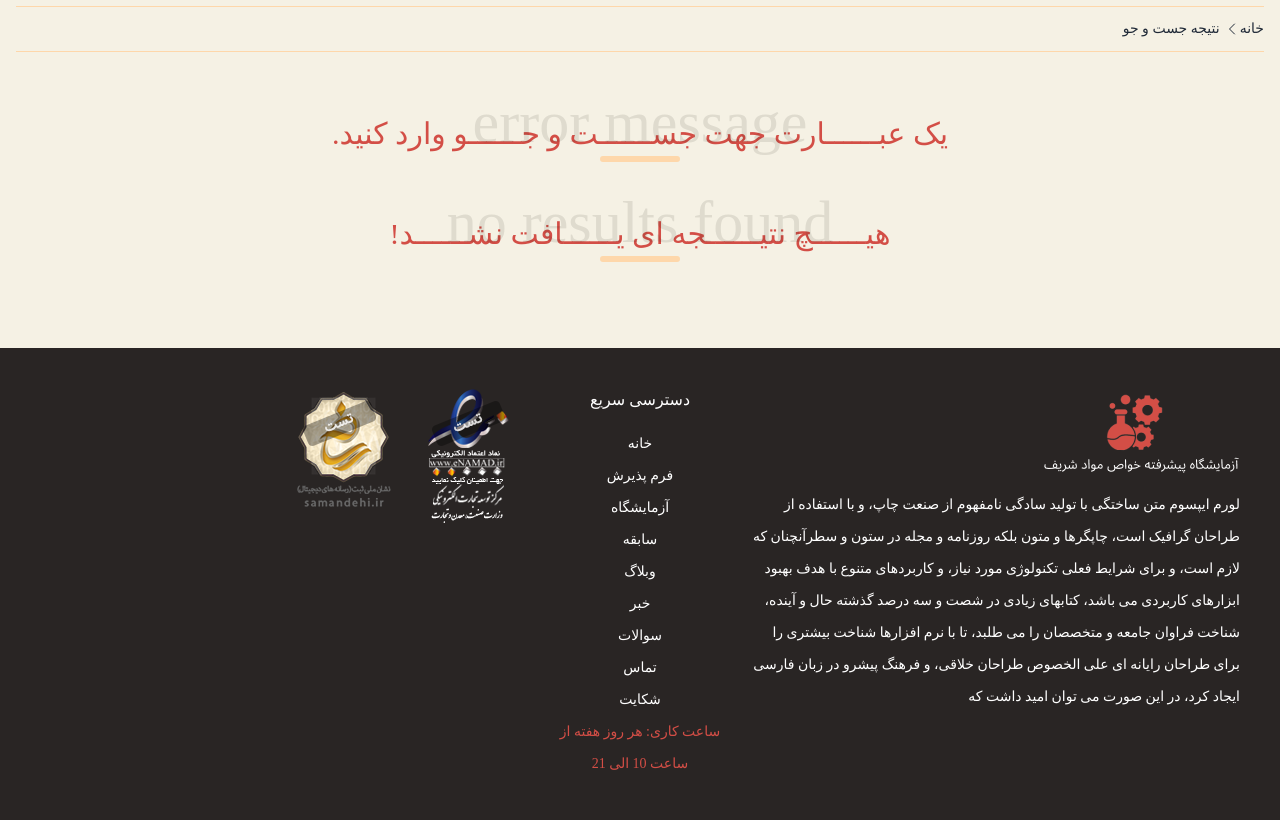
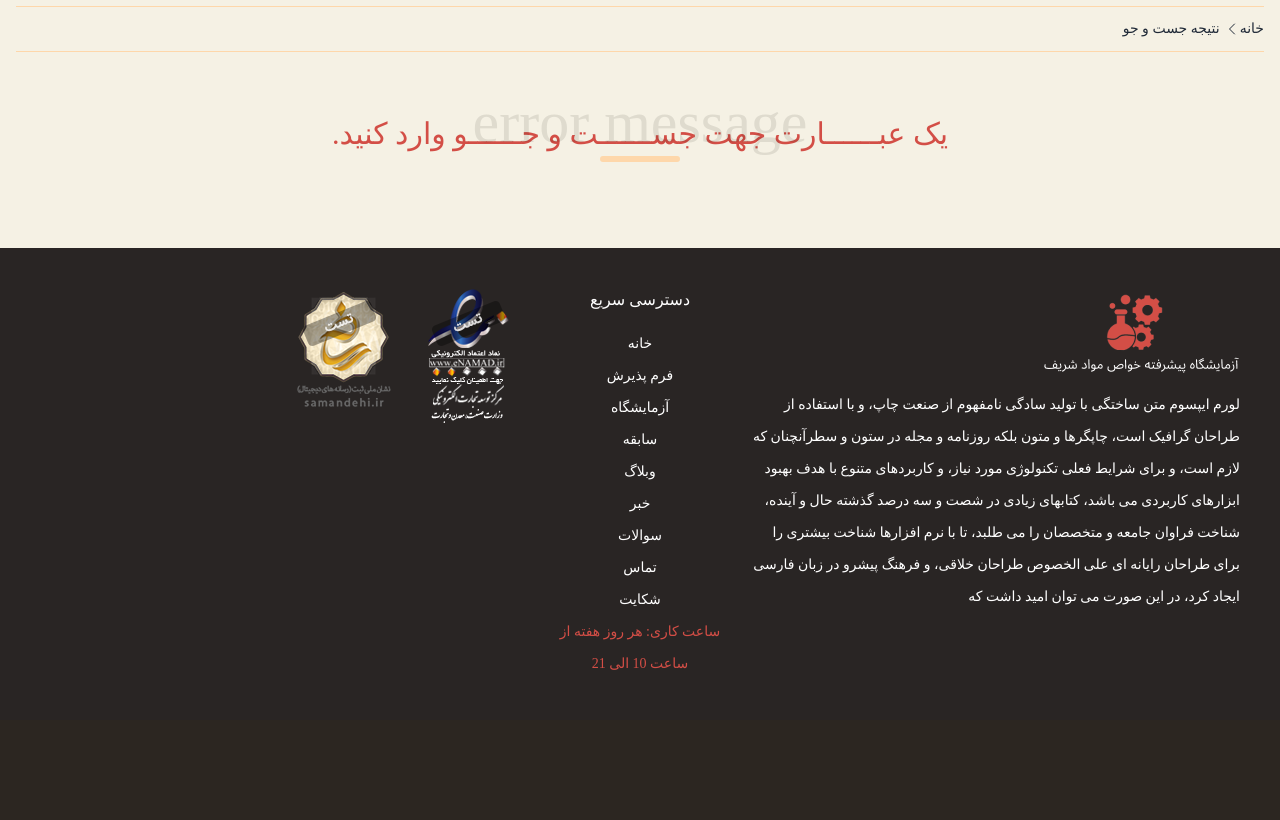
Before and after one commit to PouyaBaniadam2000/SharifLaboratory, a Django app: page /search/ in a window 1280 px wide. Shown: the part 134-954 px from the top of the page. After the commit the page ends 804 px from the top, so only its background shows below. Run offline with Django 4.2, Linux system fonts and the light colour scheme; data comes from the database, SQL or seed files in the repository; some libraries are stand-ins or nearby versions.

Commit message:
improved search result functionality.

```diff
--- a/home/templates/home/search_result.html
+++ b/home/templates/home/search_result.html
@@ -172,7 +172,7 @@
                     </div>
                 {% endif %}
 
-            {% else %}
+            {% elif not error_message %}
 
                 <div class="flex justify-center relative my-16">
 
--- a/home/views.py
+++ b/home/views.py
@@ -1,3 +1,4 @@
+from django.db.models import Q
 from django.shortcuts import render
 from django.views.generic import TemplateView
 from home.models import GeneralWebsiteIdea, GeneralWebsiteIdeaImage, SharifLabServicePreview, TeamMember, Certificate
@@ -34,19 +35,17 @@ def search_view(request):
         }
         return render(request, 'home/search_result.html', context)
 
-    weblog_results = Weblog.objects.filter(title__icontains=query)
-    tiding_results = Tiding.objects.filter(title__icontains=query)
-    record_results = Record.objects.filter(title__icontains=query)
-    laboratory_results = Laboratory.objects.filter(title__icontains=query)
+    weblog_results = Weblog.objects.filter(Q(title__icontains=query) | Q(body__icontains=query))
+    tiding_results = Tiding.objects.filter(Q(title__icontains=query) | Q(body__icontains=query))
+    record_results = Record.objects.filter(Q(title__icontains=query) | Q(body__icontains=query))
+    laboratory_results = Laboratory.objects.filter(Q(title__icontains=query) | Q(body__icontains=query))
 
-    has_weblog_results = len(weblog_results) > 0
-    has_tiding_results = len(tiding_results) > 0
-    has_record_results = len(record_results) > 0
-    has_laboratory_results = len(laboratory_results) > 0
+    has_weblog_results = weblog_results.exists()
+    has_tiding_results = tiding_results.exists()
+    has_record_results = record_results.exists()
+    has_laboratory_results = laboratory_results.exists()
 
-    has_any_results = (
-            has_weblog_results or has_tiding_results or has_record_results or has_laboratory_results
-    )
+    has_any_results = (has_weblog_results or has_tiding_results or has_record_results or has_laboratory_results)
 
     context = {
         'query': query,
```
